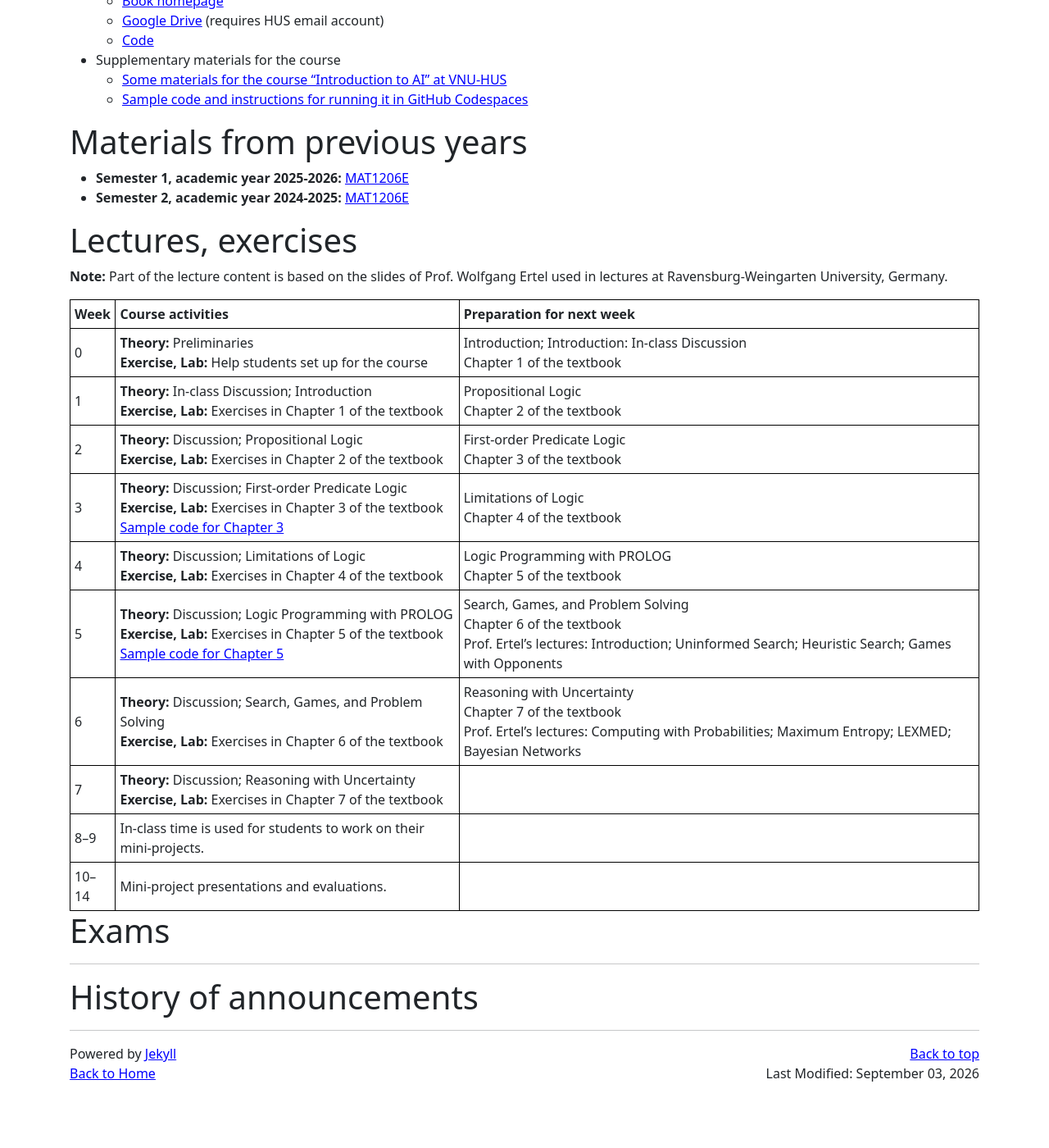
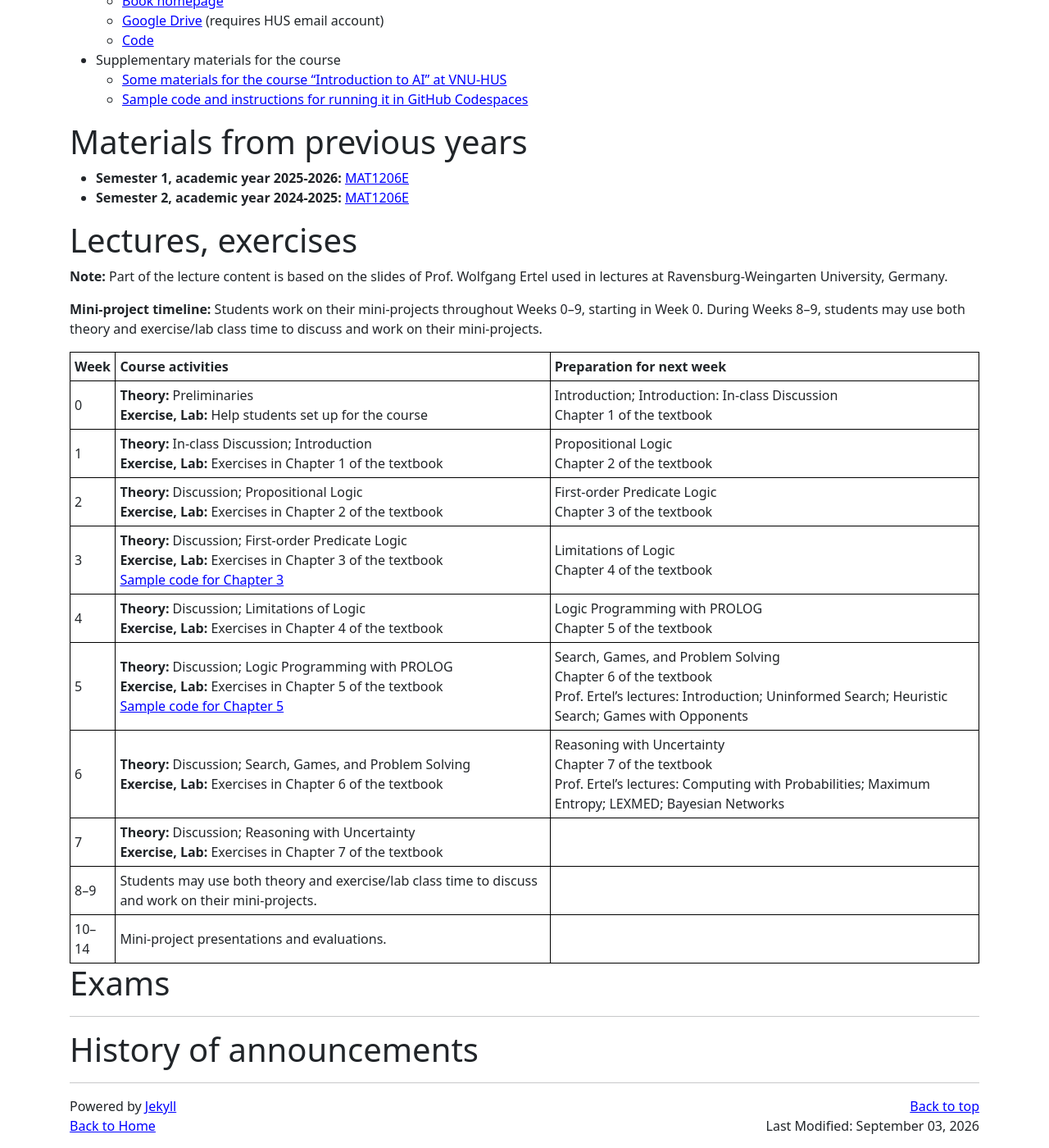
Before and after one commit to hoanganhduc/hoanganhduc.github.io, a Jekyll site: the page built from teaching/VNU-HUS/2026/winter/MAT1206E/index.md, in a window 1280 px wide and 1400 px high, scrolled down 1470 px. Shown: the whole window at 82% size. Built offline with Jekyll 4.4.1, drawn with Linux system fonts in a browser that asks for light colours; nearby versions of some CDN libraries; a style sheet for code colours, icons or effects is not loaded; before the commit the page ends 2806 px from its top, so only the background shows below that.

Commit message:
Updated @ 2026-09-03  17:17:45 ICT

```diff
--- a/teaching/VNU-HUS/2026/winter/MAT1206E/index.md
+++ b/teaching/VNU-HUS/2026/winter/MAT1206E/index.md
@@ -68,6 +68,8 @@ This is the website for the course "Introduction to Artificial Intelligence (VNU
 
 **Note:** Part of the lecture content is based on the slides of Prof. Wolfgang Ertel used in lectures at Ravensburg-Weingarten University, Germany.
 
+**Mini-project timeline:** Students work on their mini-projects throughout Weeks 0--9, starting in Week 0. During Weeks 8--9, students may use both theory and exercise/lab class time to discuss and work on their mini-projects.
+
 | **Week** | **Course activities** | **Preparation for next week** |
 |:---------|:----------------------|:------------------------------|
 | 0 | **Theory:** Preliminaries<br>**Exercise, Lab:** Help students set up for the course | Introduction; Introduction: In-class Discussion<br>Chapter 1 of the textbook |
@@ -78,7 +80,7 @@ This is the website for the course "Introduction to Artificial Intelligence (VNU
 | 5 | **Theory:** Discussion; Logic Programming with PROLOG<br>**Exercise, Lab:** Exercises in Chapter 5 of the textbook<br>[Sample code for Chapter 5]({% link teaching/VNU-HUS/2026/winter/MAT1206E/samplecode.md %}#chapter-5-logic-programming-with-prolog) | Search, Games, and Problem Solving<br>Chapter 6 of the textbook<br>Prof. Ertel's lectures: Introduction; Uninformed Search; Heuristic Search; Games with Opponents |
 | 6 | **Theory:** Discussion; Search, Games, and Problem Solving<br>**Exercise, Lab:** Exercises in Chapter 6 of the textbook | Reasoning with Uncertainty<br>Chapter 7 of the textbook<br>Prof. Ertel's lectures: Computing with Probabilities; Maximum Entropy; LEXMED; Bayesian Networks |
 | 7 | **Theory:** Discussion; Reasoning with Uncertainty<br>**Exercise, Lab:** Exercises in Chapter 7 of the textbook | |
-| 8--9 | In-class time is used for students to work on their mini-projects. | |
+| 8--9 | Students may use both theory and exercise/lab class time to discuss and work on their mini-projects. | |
 | 10--14 | Mini-project presentations and evaluations. | |
 
 # Exams
```
Also changed, not shown: teaching/VNU-HUS/2026/winter/MAT3508/index.md (+3 -1 lines).
